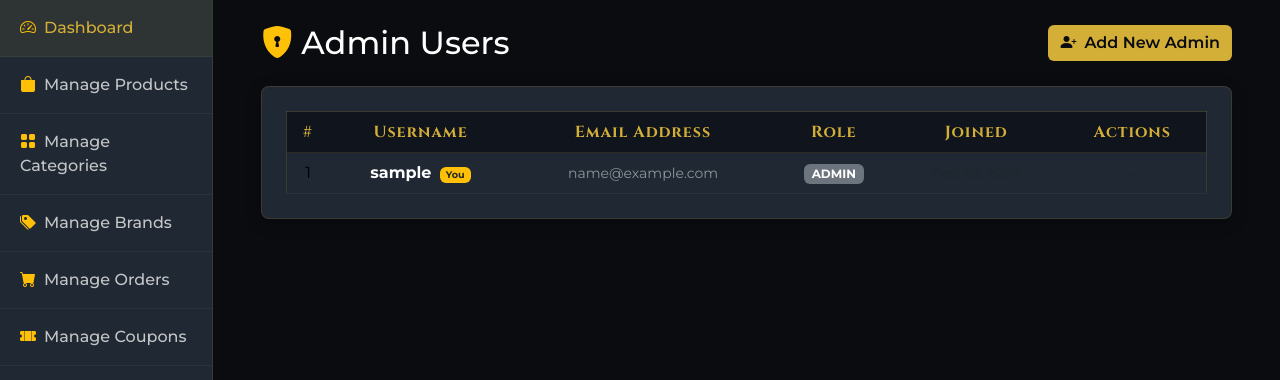
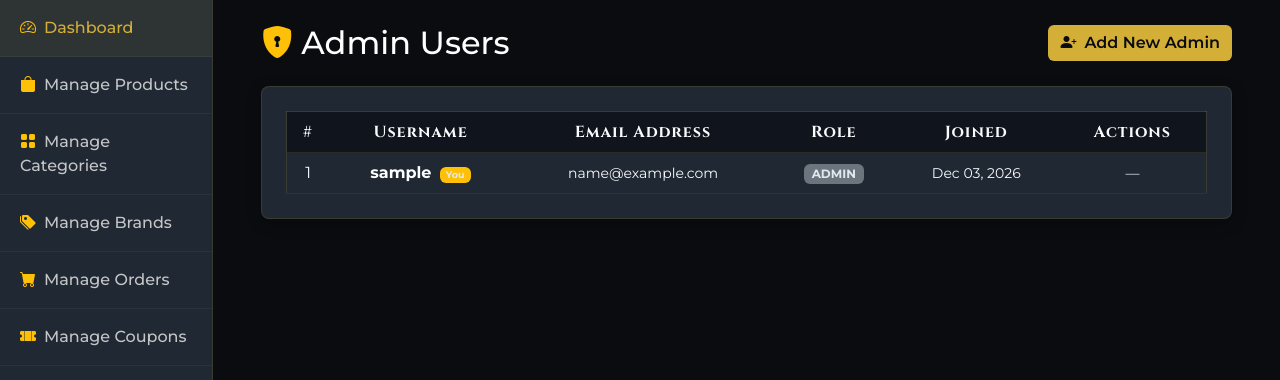
Before and after one commit to patelayush4433/Aroma-Luxe, a PHP site: page /Perfume/admin/users.php in a window 1280 px wide. Shown: the part 57-437 px from the top of the page. Run offline with PHP 8.4, Linux system fonts and the light colour scheme; the visitor is signed in with stand-in values (Sample User, id 1); data that the repository does not hold is empty.

Commit message:
Fix dark unreadable table cell text with high contrast silver/white overrides

```diff
--- a/assets/css/admin.css
+++ b/assets/css/admin.css
@@ -90,3 +90,25 @@ body {
     border-radius: 8px;
     padding: 20px;
 }
+
+/* High Contrast White/Silver Text Fix for Dark Tables */
+.table,
+.table-luxury,
+.table > :not(caption) > * > * {
+    --bs-table-color: #f8fafc !important;
+    color: #f8fafc !important;
+}
+
+.table td,
+.table th,
+.table-luxury td,
+.table-luxury th {
+    color: #f8fafc !important;
+}
+
+.table td span,
+.table td div,
+.table td small,
+.text-muted {
+    color: #e2e8f0 !important;
+}
```
Also changed, not shown: assets/css/style.css (+22 -0 lines).
